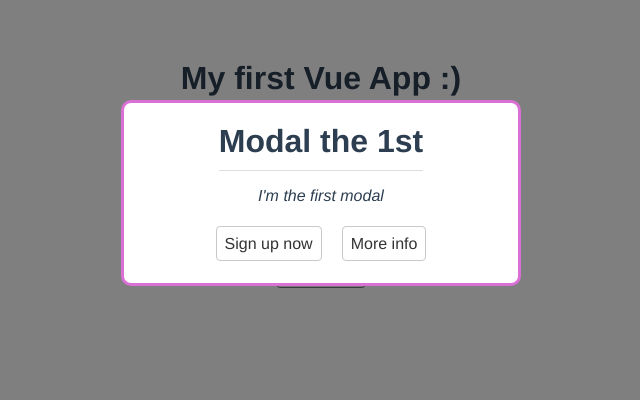
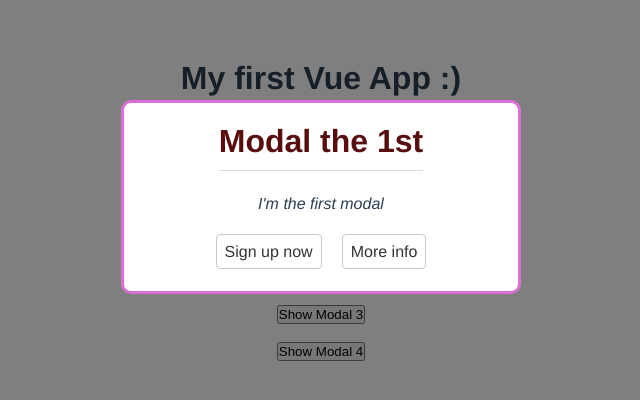
Before and after one commit to HigherGround189/vue-learning, a Vue app: page / in a window 1280 px wide. Both pictures are taken after a click on the button "Show Modal 1". Shown: the top 400 px of the page, without its empty margins (319-959 px from the left). Built offline with nearby package versions, Linux system fonts and the light colour scheme.

Commit message:
refactored components for challenge

```diff
--- a/src/App.vue
+++ b/src/App.vue
@@ -2,20 +2,11 @@
   <h1>{{ title }}</h1><br><br/>
   <input type="text" ref="name">
   <button @click="handleClick">Click me</button>
-  <Modal v-for="modal in modals" :theme="modal.theme" :visibility="modal.visibility" @closeModal="modal.visibility = !modal.visibility">
-    <template v-slot:links>
-      <a href="#">Sign up now</a>
-      <a href="#">More info</a>
+  <Modal v-for="(modal, index) in modals" :modal="modal" :index="index">
+    <template v-slot:welcome>
+      <p v-if="index === 0">Welcome...</p>
     </template>
-    <h1> {{ modal.h1 }}</h1>
-    <p>{{ modal.p }}</p>
   </Modal>
-  <p>Welcome...</p>
-  <button @click="modals[0].visibility = !modals[0].visibility">Show Modal 1</button>
-  <br/><br/>
-  <button @click="modals[1].visibility = !modals[1].visibility">Show Modal 2</button>
-  <br/><br/>
-  <button @click="modals[2].visibility = !modals[2].visibility">Show Modal 3</button>
 </template>
 
 <script>
@@ -28,9 +19,10 @@ export default {
     return {
       title: "My first Vue App :)",
       modals: [
-        {h1: "Modal the 1st", p: "I'm the first modal", theme: "first", visibility : false},
-        {h1: "Modal the 2nd", p: "I'm the second modal", theme: "second", visibility : false},
-        {h1: "Modal the 3rd", p: "I'm the third modal", theme: "third", visibility : false}
+        {h1: "Modal the 1st", p: "I'm the first modal", theme: "first"},
+        {h1: "Modal the 2nd", p: "I'm the second modal", theme: "second"},
+        {h1: "Modal the 3rd", p: "I'm the third modal", theme: "third"},
+        {h1: "Modal the 4th", p: "I'm the fourth modal", theme: "fourth"}
       ],
     }
   },
--- a/src/components/Modal.vue
+++ b/src/components/Modal.vue
@@ -1,20 +1,30 @@
 <template>
-  <div class="backdrop" v-show="visibility" @click.self="closeModal">
-    <div class="modal" :class="theme">
-      <slot></slot>
+  <div class="backdrop" v-show="visibility" @click.self="toggleModal">
+    <div class="modal" :class="modal.theme">
+      <h1> {{ modal.h1 }}</h1>
+      <p>{{ modal.p }}</p>
       <div class="actions">
-        <slot name="links"></slot>
+        <a href="#">Sign up now</a>
+        <a href="#">More info</a>
       </div>
     </div>
   </div>
+  <slot name="welcome"></slot>
+  <br/><br/>
+  <button @click="toggleModal">Show Modal {{ index + 1 }}</button>
 </template>
 
 <script>
 export default {
-  props: ['theme', 'visibility'],
+  props: ['modal', 'index'],
+  data() {
+    return {
+      visibility: false
+    }
+  },
   methods: {
-    closeModal() {
-      this.$emit('closeModal')
+    toggleModal() {
+      this.visibility = !this.visibility
     }
   }
 }
@@ -51,7 +61,11 @@ export default {
 }
 
 .modal.third {
-  border: 3px steelblue solid;
+  border: 3px navy solid;
+}
+
+.modal.fourth {
+  border: 3px orange solid;
 }
 
 .modal .actions {
```
